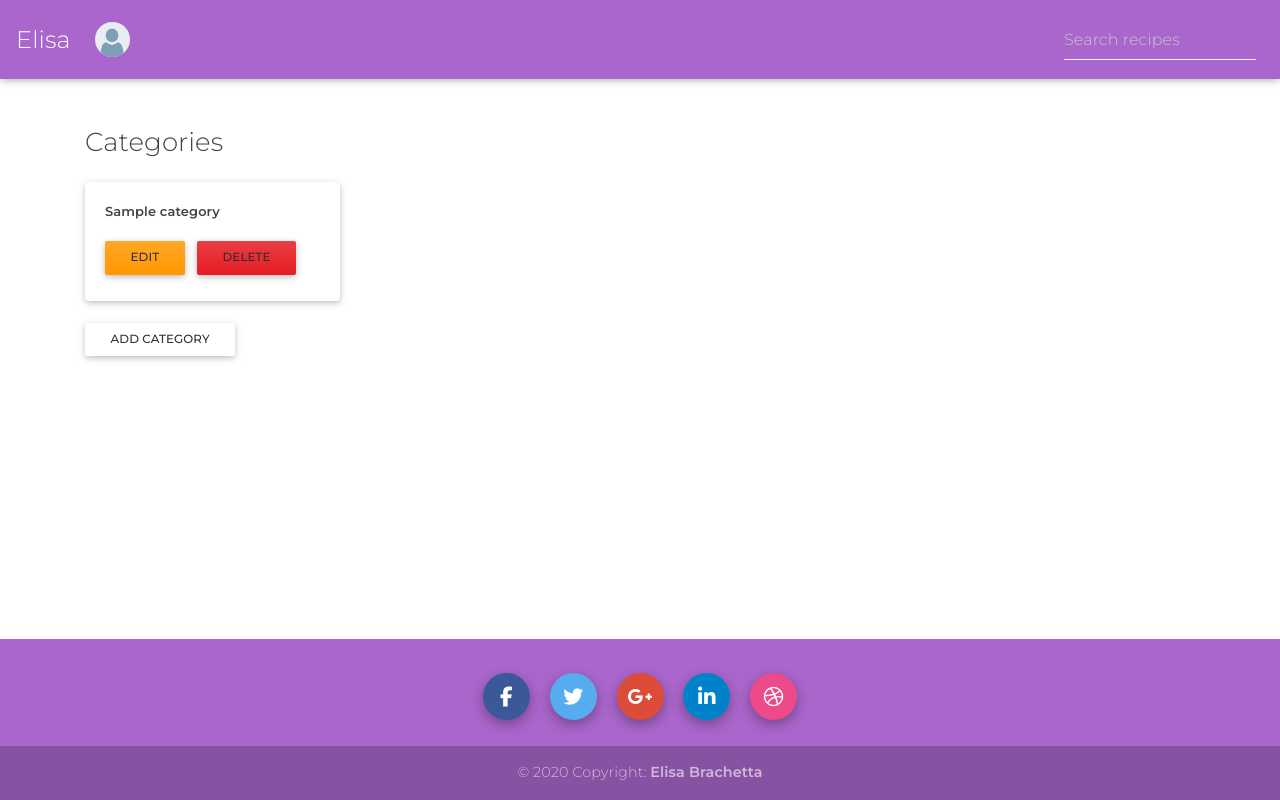
After one commit to GBrachetta/recipes, a Django app: page /recipes/categories/ in a window 1280 px wide. The commit adds this page. Run offline with Django 3.2, Linux system fonts and the light colour scheme; tables that the repository leaves empty hold one stand-in row (values such as "Sample post"); some libraries are stand-ins or nearby versions.

Commit message:
Added categories templates and logic to add, edit and delete them

```diff
--- a/recipes/models.py
+++ b/recipes/models.py
@@ -9,6 +9,7 @@ from django.utils.html import mark_safe
 from django.utils import timezone
 from PIL import Image
 from taggit.managers import TaggableManager
+from django.template.defaultfilters import slugify
 
 
 def random_filename(instance, filename):
@@ -46,15 +47,29 @@ def make_thumbnail(image, size=(600, 600)):
     return thumbnail
 
 
+def get_random_code():
+    """Provides a random string to append to slug when users with same name"""
+
+    code = str(uuid.uuid4())[:8].replace("-", "").lower()
+    return code
+
+
 class Category(models.Model):
     """Category model"""
 
-    name = models.CharField(max_length=150, db_index=True)
-    slug = models.SlugField(unique=True)
+    name = models.CharField(max_length=150, db_index=True, unique=True)
+    slug = models.SlugField(unique=True, blank=True)
 
     class Meta:
-        ordering = ("-name",)
+        ordering = ("name",)
         verbose_name_plural = "Categories"
+
+    def clean(self):
+        self.name = self.name.capitalize()
+
+    def save(self, *args, **kwargs):
+        self.slug = slugify(str(self.name))
+        super().save(*args, **kwargs)
 
     def __str__(self):
         return self.name
--- /dev/null
+++ b/recipes/templates/recipes/categories.html
@@ -0,0 +1,53 @@
+{% extends 'base.html' %}
+{% block content %}
+<div class="white-overlay"></div>
+<div class="container mt-5">
+    <div class="row justify-content-center">
+        <div class="col">
+            <h2 class="mb-4">Categories</h2>
+        </div>
+    </div>
+    <div class="row">
+        {% if categories %}
+        {% for category in categories %}
+        <!-- Card -->
+        <div class="col col-md-6 col-lg-4 col-xl-3 mb-3">
+            <div class="card">
+                <div class="card-body">
+                    <p class="font-weight-bold">{{ category.name }}</p>
+                    <a href="{% url 'edit_category' category.id %}" class="ml-0 float-left btn btn-sm btn-warning">Edit</a>
+                    <a class="text-danger btn btn-danger" title="Remove" data-toggle="modal" data-target="#deleteCategoryModal-{{ forloop.counter }}">
+                        Delete
+                    </a>
+                </div>
+            </div>
+        </div>
+        {% include 'recipes/includes/modal_delete_category.html' %}
+        {% endfor %}
+        {% endif %}
+    </div>
+    <a href="{% url 'add_category' %}" class="btn btn-secondary ml-0">Add category</a>
+</div>
+
+<div class="spacer"></div>
+
+{% endblock content %}
+
+{% block postjs %}
+{{ block.super}}
+<script>
+    $(".remove-button").on("click", function(e) {
+        let csrfToken = "{{ csrf_token }}";
+        let itemId = $(this).attr("class").split("remove_")[1].slice(0, -25)
+        let url = `/recipes/delete_category/${itemId}/`;
+        let data = {
+            csrfmiddlewaretoken: csrfToken,
+        };
+        console.log(csrfToken)
+
+        $.post(url, data).done(function() {
+            location.reload();
+        });
+    });
+</script>
+{% endblock postjs %}
--- /dev/null
+++ b/recipes/templates/recipes/includes/modal_delete_category.html
@@ -0,0 +1,19 @@
+<!-- Modal Delete -->
+<div class="modal fade top" id="deleteCategoryModal-{{ forloop.counter }}" tabindex="-1" role="dialog"
+    aria-labelledby="deleteCategoryModal-{{ forloop.counter }}" aria-hidden="true">
+    <div class="modal-dialog modal-frame modal-top" role="document">
+        <div class="modal-content">
+            <div class="modal-body bg-warning">
+                <div
+                    class="row d-flex justify-content-center align-items-center">
+                    <p class="pt-3 pr-2 lead">Are you sure you want to delete
+                        <span class="font-weight-bold">{{ category.name }}</span>?
+                    </p>
+                    <button type="button" class="btn btn-back"
+                        data-dismiss="modal">Cancel</button>
+                    <a class="btn btn-danger remove-button remove_{{ category.id }}">Delete</a>
+                </div>
+            </div>
+        </div>
+    </div>
+</div>
--- a/recipes/urls.py
+++ b/recipes/urls.py
@@ -4,14 +4,28 @@ from . import views
 urlpatterns = [
     path("", views.recipes, name="recipes"),
     path("add_recipe/", views.add_recipe, name="add_recipe"),
+    path("add_category/", views.add_category, name="add_category"),
     path("<int:recipe_id>/", views.recipe_detail, name="recipe_detail"),
     path(
-        "edit_recipe/<int:recipe_id>/", views.edit_recipe, name="edit_recipe"
+        "edit_recipe/<int:recipe_id>/",
+        views.edit_recipe,
+        name="edit_recipe",
+    ),
+    path(
+        "edit_category/<int:category_id>/",
+        views.edit_category,
+        name="edit_category",
     ),
     path(
         "delete_recipe/<int:recipe_id>/",
         views.delete_recipe,
         name="delete_recipe",
     ),
+    path(
+        "delete_category/<int:category_id>/",
+        views.delete_category,
+        name="delete_category",
+    ),
     path("search/", views.search, name="search"),
+    path("categories/", views.categories, name="categories")
 ]
--- a/recipes/views.py
+++ b/recipes/views.py
@@ -4,8 +4,8 @@ from django.contrib import messages
 from django.core.paginator import Paginator
 from django.template.defaultfilters import slugify
 from django.db.models import Q
-from .forms import RecipeForm
-from .models import Recipe
+from .forms import RecipeForm, CategoryForm
+from .models import Category, Recipe
 
 
 # Create your views here.
@@ -19,6 +19,15 @@ def recipes(request):
 
     context = {"recipes": paged_recipes, "recipe": "active"}
     return render(request, "recipes/recipes.html", context)
+
+
+def categories(request):
+    """Renders the categories page"""
+
+    categories = Category.objects.all().order_by("name")
+
+    context = {"categories": categories, "recipe": "active"}
+    return render(request, "recipes/categories.html", context)
 
 
 def recipe_detail(request, recipe_id):
@@ -58,6 +67,60 @@ def add_recipe(request):
 
     template = "recipes/add_recipe.html"
     context = {"form": form, "recipes": "active"}
+
+    return render(request, template, context)
+
+
+@login_required
+def add_category(request):
+    """Add category"""
+
+    if not request.user.is_superuser:
+        messages.error(request, "Reserved to administrators.")
+        return redirect(reverse("recipes"))
+
+    if request.method == "POST":
+        form = CategoryForm(request.POST)
+        if form.is_valid():
+            form.save()
+            messages.success(request, "Category added.")
+            return redirect(reverse("categories"))
+        messages.error(request, "Failed to add recipe. Please check the form.")
+    else:
+        form = CategoryForm()
+
+    template = "recipes/add_category.html"
+    context = {"form": form, "recipes": "active"}
+
+    return render(request, template, context)
+
+
+@login_required
+def edit_category(request, category_id):
+    """Edit category"""
+
+    if not request.user.is_superuser:
+        messages.error(request, "Reserved to administrators.")
+        return redirect(reverse("recipes"))
+
+    category = get_object_or_404(Category, pk=category_id)
+
+    if request.method == "POST":
+        form = CategoryForm(request.POST, instance=category)
+        if form.is_valid():
+            form.save()
+            messages.success(request, "Category edited.")
+            return redirect(reverse("categories"))
+        messages.error(request, "Failed to update. Please check the form.")
+    else:
+        form = CategoryForm(instance=category)
+
+    template = "recipes/edit_category.html"
+    context = {
+        "form": form,
+        "category": category,
+        "recipes": "active",
+    }
 
     return render(request, template, context)
 
@@ -106,6 +169,18 @@ def delete_recipe(request, recipe_id):
     return redirect(reverse("recipes"))
 
 
+@login_required
+def delete_category(request, category_id):
+    """Delete a category"""
+    if not request.user.is_superuser:
+        messages.error(request, "Reserved to administrators.")
+        return redirect(reverse("categories"))
+    category = get_object_or_404(Category, pk=category_id)
+    category.delete()
+    messages.success(request, "Category deleted.")
+    return redirect(reverse("categories"))
+
+
 def search(request):
     """Performs search by keyword"""
 
--- a/templates/includes/_navbar.html
+++ b/templates/includes/_navbar.html
@@ -32,7 +32,11 @@
                         {% if request.user.is_superuser %}
                         <a href="{% url 'add_recipe' %}"
                             class="dropdown-item">Add Recipe</a>
+                        <a href="{% url 'categories' %}"
+                            class="dropdown-item">Categories</a>
                         {% endif %}
+                        <a href="{% url 'recipes' %}"
+                            class="dropdown-item">Recipes</a>
                         <a href="" class="dropdown-item">My Profile</a>
                         <a href="{% url 'account_logout' %}"
                             class="dropdown-item">Logout</a>
```
Also changed, not shown: recipes/forms.py (+7 -1 lines), recipes/templates/recipes/add_category.html (added, +29 -0 lines), recipes/templates/recipes/edit_category.html (added, +29 -0 lines), recipes/migrations/0016_auto_20201201_1146.py (added), recipes/migrations/0017_auto_20201201_1204.py (added), recipes/migrations/0018_auto_20201201_1207.py (added), recipes/migrations/0019_auto_20201201_1210.py (added), recipes/migrations/0020_auto_20201201_1531.py (added).
